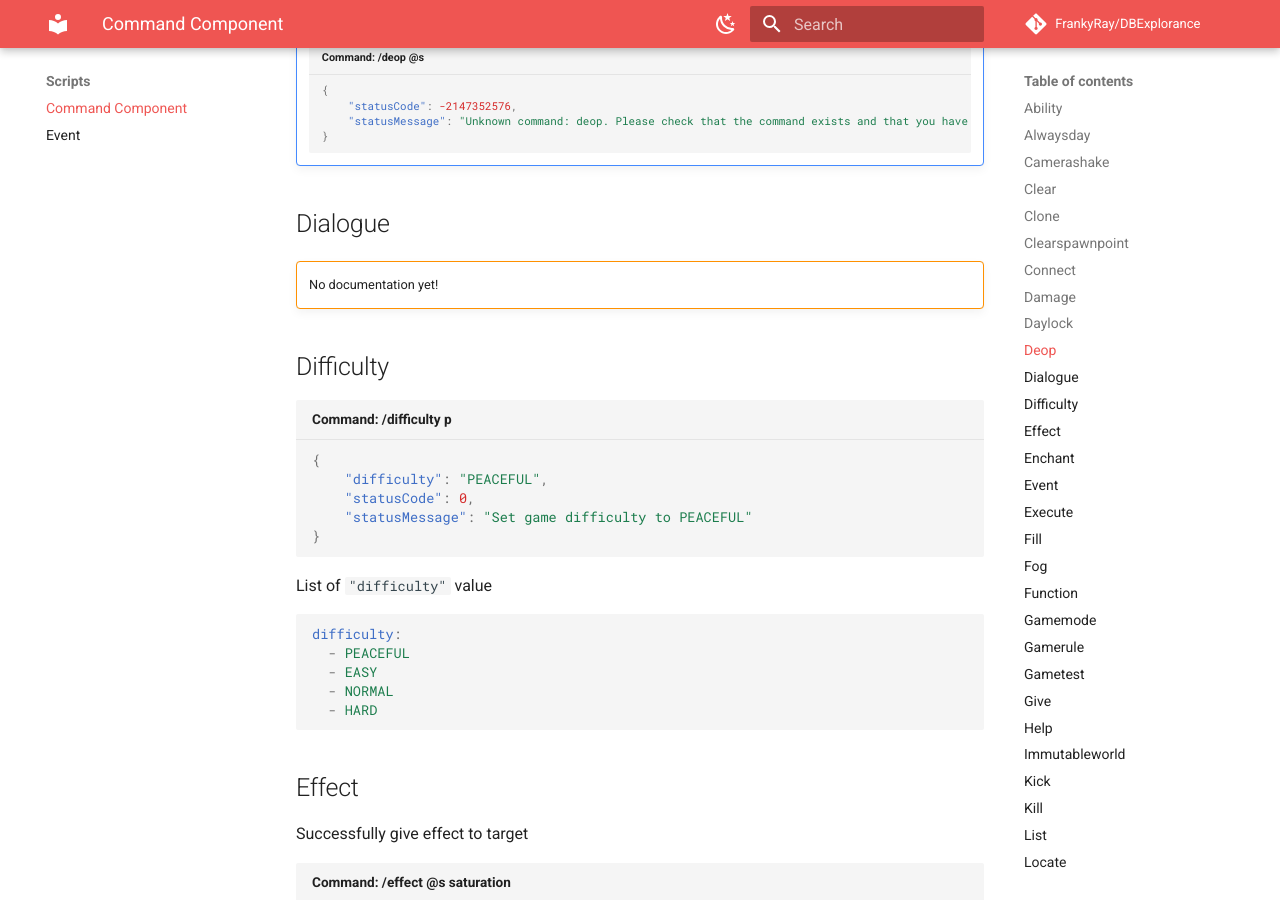
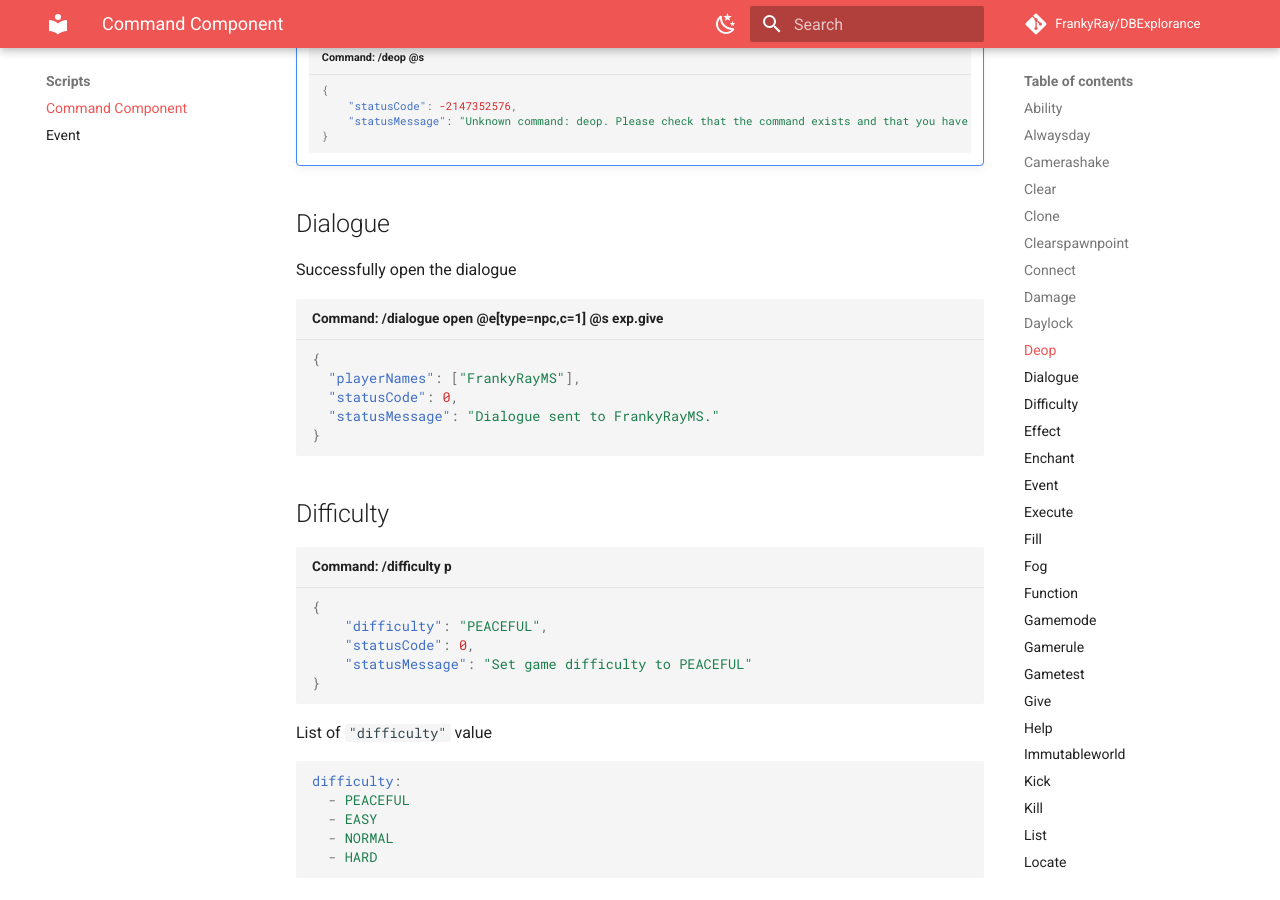
Before and after one commit to FrankyRay/DBExplorance, an MkDocs documentation site: the page built from docs/scripts/commandcomp.md, in a window 1280 px wide and 900 px high, scrolled down 6283 px. Built offline with MkDocs 1.6.1 and Material for MkDocs 9.7.7, drawn with Linux system fonts in a browser that asks for light colours; comment, search, counter and statistics services are not loaded.

Commit message:
Update docs [Command Comp], Add new Dialogue file

````diff
--- a/docs/scripts/commandcomp.md
+++ b/docs/scripts/commandcomp.md
@@ -266,9 +266,14 @@ Too many damage sources `[Error]`
 
 ## Dialogue
 
-!!! warning ""
-
-    No documentation yet!
+Successfully open the dialogue
+```json title="Command: /dialogue open @e[type=npc,c=1] @s exp.give"
+{
+  "playerNames": ["FrankyRayMS"],
+  "statusCode": 0,
+  "statusMessage": "Dialogue sent to FrankyRayMS."
+}
+```
 
 ## Difficulty
 
````
Also changed, not shown: 1 other file.
